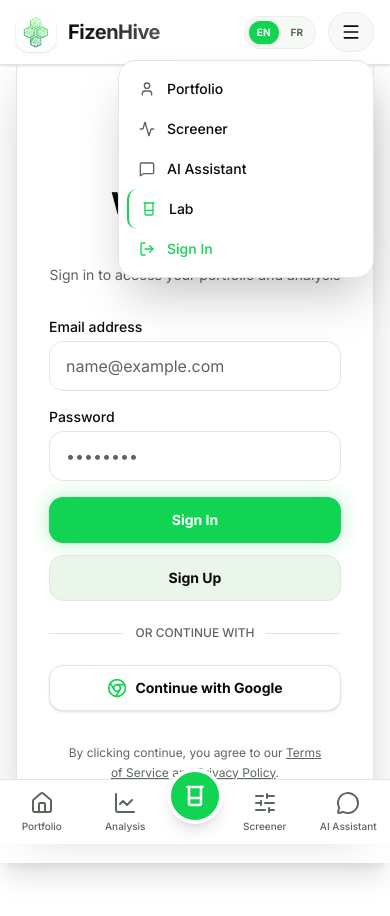
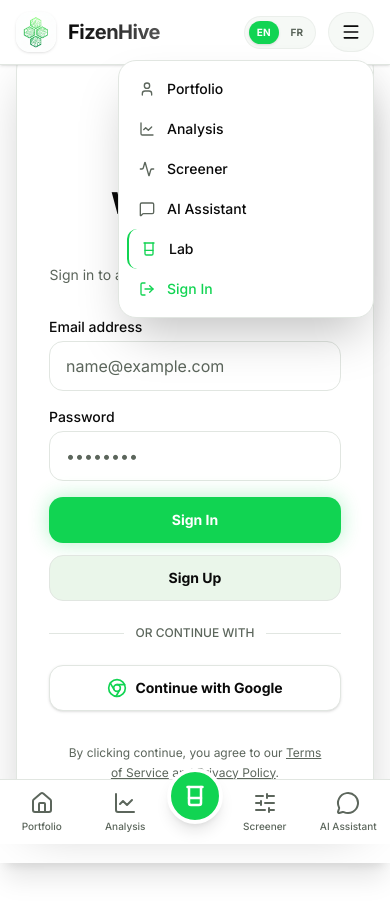
Before and after one commit to Kariiiinee/fizenhive, a Next.js app: page /login in a window 390 px wide. Both pictures are taken after a click on the button "Navigation Menu". Shown: the top 916 px of the page. Built offline with nearby package versions, Linux system fonts and the light colour scheme; no server answers.

Commit message:
fix: add Analysis to mobile menu dropdown

```diff
--- a/src/components/Header.tsx
+++ b/src/components/Header.tsx
@@ -2,7 +2,7 @@
 
 import { useState, useEffect } from "react";
 import Link from "next/link";
-import { Menu, User, Activity, PieChart, MessageSquare, LogOut, Beaker } from "lucide-react";
+import { Menu, User, Activity, PieChart, MessageSquare, LogOut, Beaker, LineChart } from "lucide-react";
 import { createClient } from "@/lib/supabase/client";
 import { logout } from "@/app/login/actions";
 import { InstallPWA } from "./InstallPWA";
@@ -92,6 +92,14 @@
                                         <User className="w-4 h-4 text-muted-foreground" />
                                         {t('common.portfolio')}
                                     </Link>
+                                    <Link
+                                        href="/analysis"
+                                        onClick={() => setIsNavMenuOpen(false)}
+                                        className="flex items-center gap-3 px-3 py-2.5 text-sm font-medium text-foreground hover:bg-muted rounded-lg transition-colors"
+                                    >
+                                        <LineChart className="w-4 h-4 text-muted-foreground" />
+                                        {t('common.analysis')}
+                                    </Link>
 
                                     <Link
                                         href="/screener"
```
